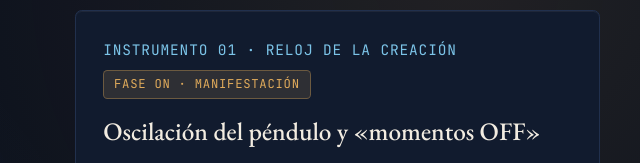
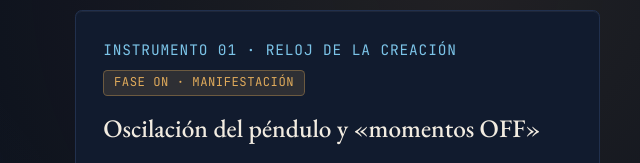
Before and after one commit to lawlete/toroide_de_Bentov, a plain HTML site: page index.html in a window 1280 px wide. Shown: the part 141-304 px from the top of the page, 633-1273 px from the left. Drawn offline with nearby package versions, Linux system fonts and the light colour scheme.

Commit message:
corrige texto fuera de una caja

```diff
--- a/index.html
+++ b/index.html
@@ -330,7 +330,9 @@
       font-size: var(--label-size);
       letter-spacing: var(--label-tracking);
       text-transform: uppercase;
-      white-space: nowrap;
+      white-space: normal;
+      max-width: 100%;
+      line-height: 1.3;
     }
 
     .badge-brass {
@@ -619,6 +621,15 @@
       align-items: center;
       justify-content: space-between;
       gap: var(--space-sm);
+    }
+
+    .module-card-top .badge {
+      font-size: 0.68rem;
+      letter-spacing: 0.04em;
+      padding: 0.22rem 0.5rem;
+      white-space: normal;
+      max-width: 100%;
+      text-align: left;
     }
 
     #pendulum-phase-badge {
```
